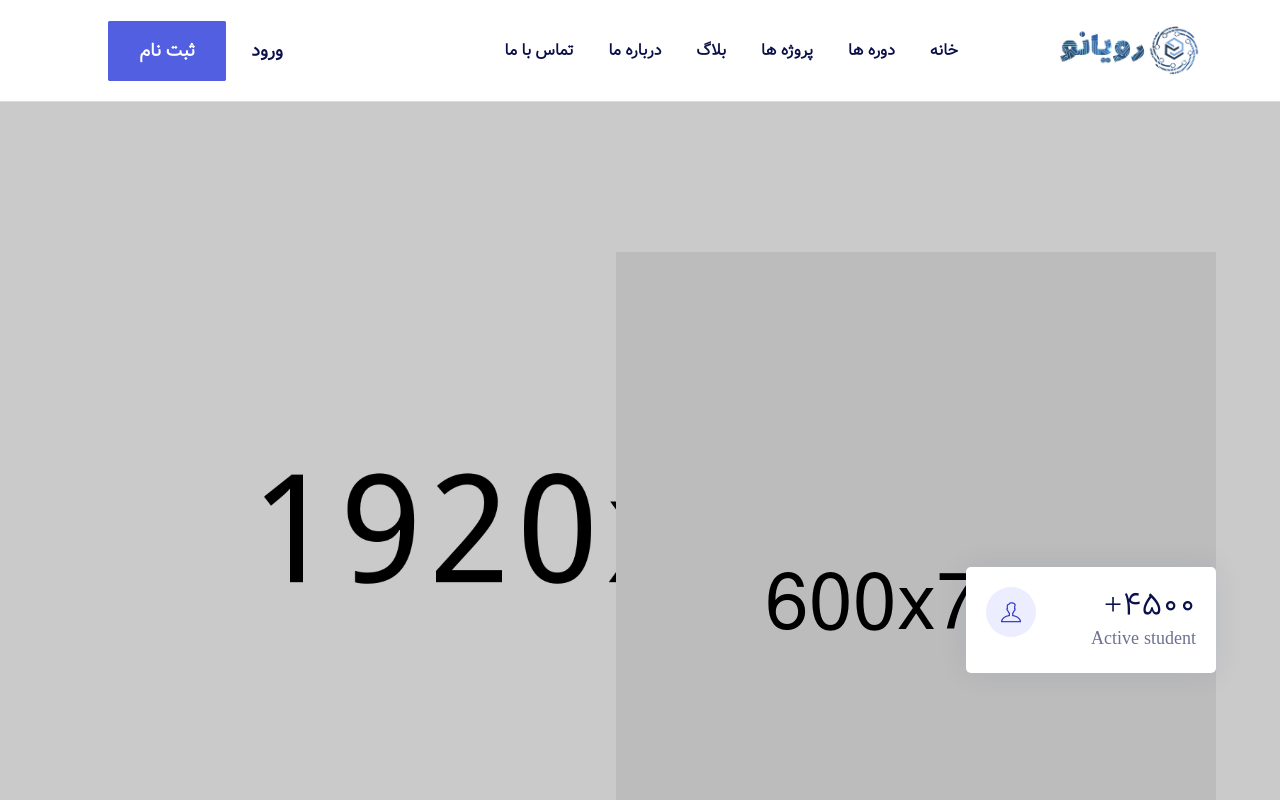
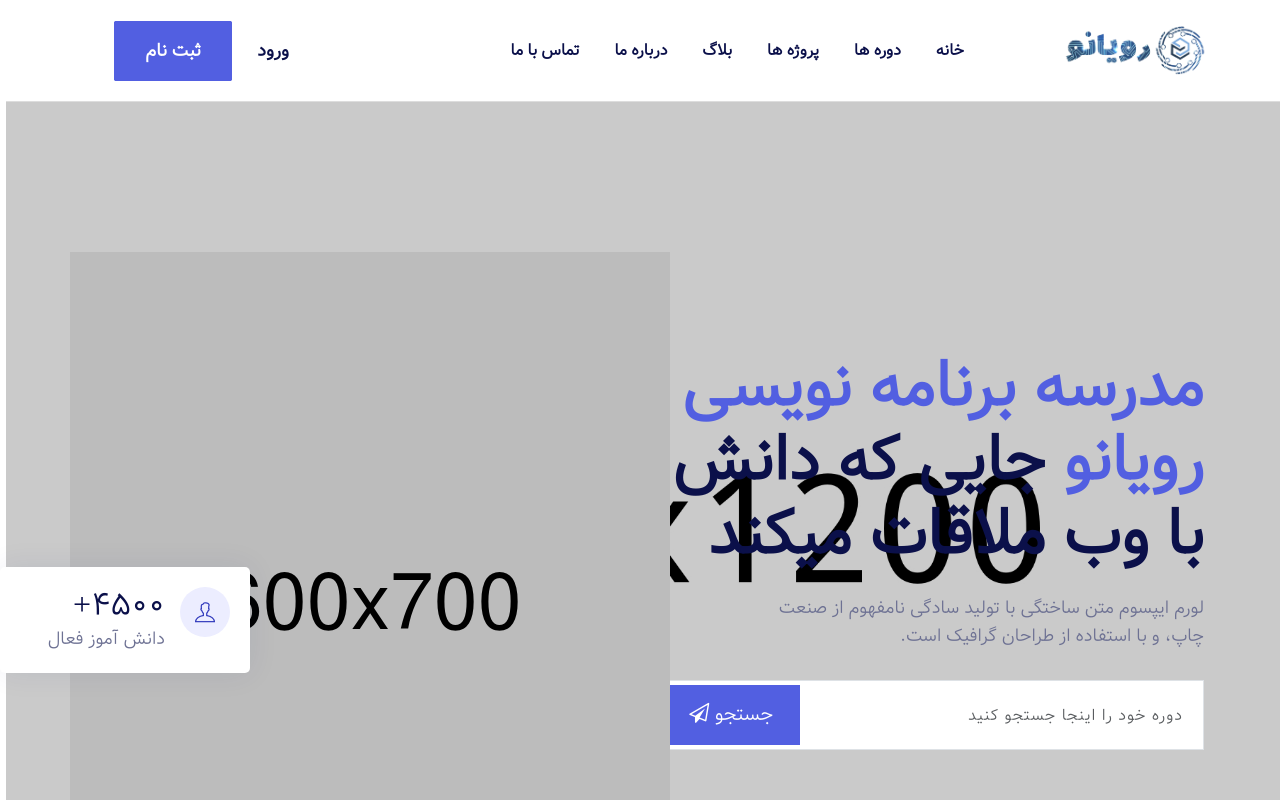
Before and after one commit to mjraei1409/royano-1, a plain HTML site: page index.html in a window 1280 px wide. Shown: the top 800 px of the page. Drawn offline with Linux system fonts and the light colour scheme; files whose address does not match are found by name; a web font is replaced by a local one.

Commit message:
translate home section

```diff
--- a/assets/css/style.css
+++ b/assets/css/style.css
@@ -509,7 +509,7 @@ top: 40px;
 	height: 70px;
 	letter-spacing: 1px;
 	margin: 0;
-	padding: 0 60px 0 20px;
+	padding: 0 20px 0 60px;
 	text-transform: capitalize;
 	width: 100%;
 }
@@ -527,7 +527,7 @@ border: 1px solid #525fe1!important;
 	font-size: 20px;
 	height: 60px;
 	position: absolute;
-	right: 5px;
+	left: 5px;
 	top: 5px;
 	padding: 0 20px;
 	width: 25%;
@@ -541,7 +541,7 @@ border: 1px solid #525fe1!important;
 .hero-text-img {
 	position: absolute;
 	bottom: 0;
-	right:5%;
+	left:5%;
 }
 .hero-text-img img{position:relative;}
 @media only screen and (max-width:960px) {
@@ -657,8 +657,8 @@ border: 1px solid #525fe1!important;
 	box-shadow: 0px 0 30px rgba(1, 41, 112, 0.08);
 	position: absolute;
 	top: 45%;
-	right: 0%;
-	left: 70%;
+	left: 0%;
+	right: 70%;
 }
 @media only screen and (max-width:480px){
 .home_ps {left: 35%;}
@@ -667,13 +667,13 @@ border: 1px solid #525fe1!important;
 color: #2D36BB;
 	background: #ECEDFF;
 	width: 50px;
-	float: left;
+	float: right;
 	height: 50px;
 	line-height: 50px;
 	border-radius: 30px;
 	font-size: 20px;
 	text-align: center;
-	margin-right: 15px;
+	margin-left: 15px;
 }
 .home_ps h2{font-weight:500;}
 /*
--- a/index.html
+++ b/index.html
@@ -93,13 +93,13 @@
 				<div class="row">
 				  <div class="col-lg-6 col-sm-12 col-xs-12">
 					<div class="hero-text ht_top">
-						<h1><span>Smart Study</span> Where Knowledge Meets the Web</h1>
-						<p>Lorem ipsum dolor sit amet, consectetur adipisicing elit, consectetur adipiscing elit tempor ut labore</p>
+						<h1><span>مدرسه برنامه نویسی رویانو</span> جایی که دانش با وب ملاقات میکند</h1>
+						<p>لورم ایپسوم متن ساختگی با تولید سادگی نامفهوم از صنعت چاپ، و با استفاده از طراحان گرافیک است.</p>
 					</div>
 					<div class="home_sb">
 						<form action="#" class="banner_subs">
-							<input type="text" class="form-control home_si" placeholder="Search your course here" required="required">
-							<button type="button" class="subscribe__btn">Search <i class="fa fa-paper-plane-o"></i></button>
+							<input type="text" class="form-control home_si" placeholder="دوره خود را اینجا جستجو کنید" required="required">
+							<button type="button" class="subscribe__btn">جستجو <i class="fa fa-paper-plane-o"></i></button>
 						</form>
 					</div>
 				  </div><!--- END COL -->
@@ -108,8 +108,8 @@
 						<img src="assets/img/home-img2.png" class="img-fluid" alt="" />
 						<div class="home_ps">
 							<span class="ti-user"></span>
-							<h2>4500+</h2>
-							<p>Active student</p>
+							<h2>۴۵۰۰+</h2>
+							<p>دانش آموز فعال</p>
 						</div>
 					</div>
 				  </div><!--- END COL -->
```
